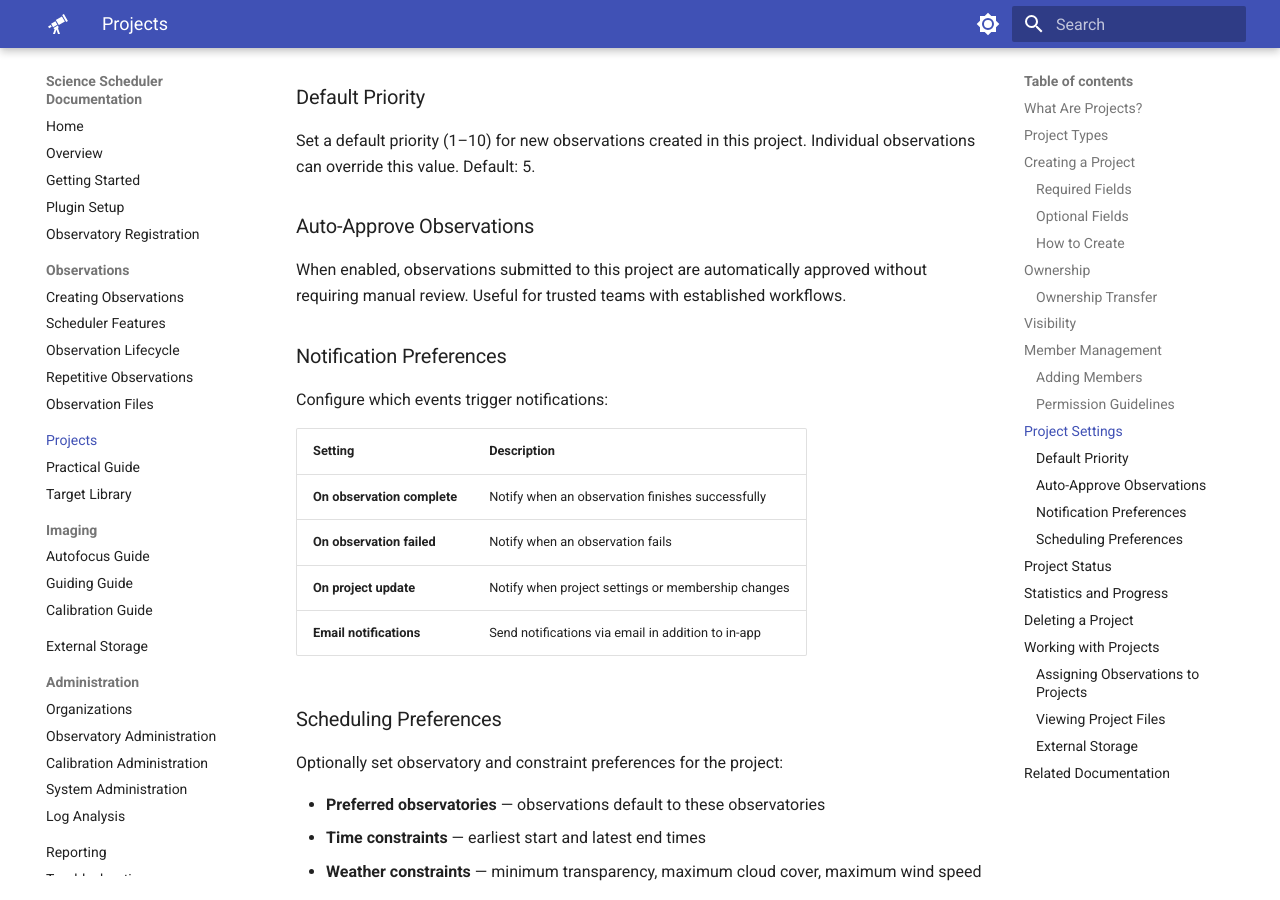
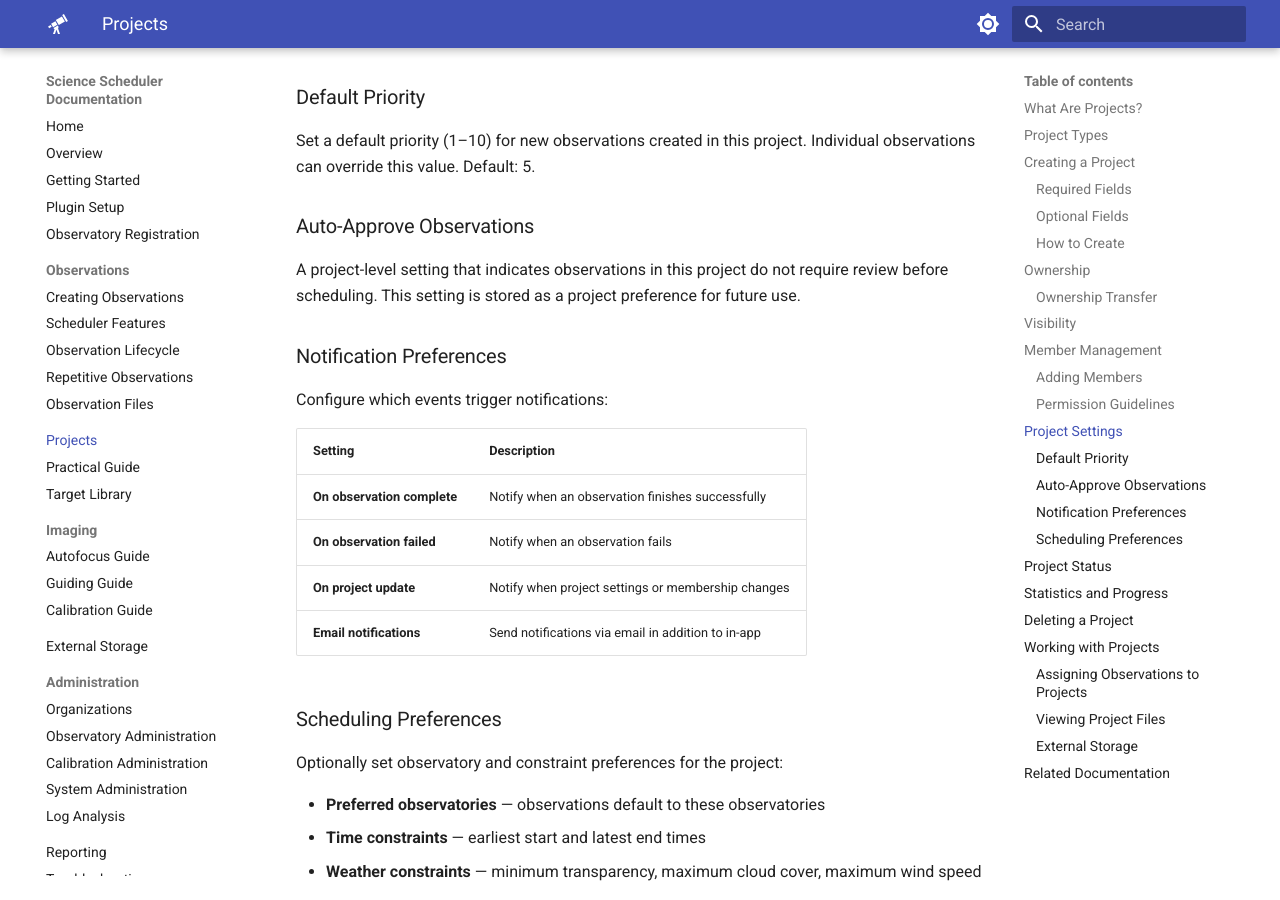
Before and after one commit to First-Light-Systems/nina-scheduler-docs, an MkDocs documentation site: the page built from docs/PROJECTS_GUIDE.md, in a window 1280 px wide and 900 px high, scrolled down 4668 px. Built offline with MkDocs 1.6.1 and Material for MkDocs 9.7.7, drawn with Linux system fonts in a browser that asks for light colours.

Commit message:
Fix auto-approve description — no observation approval workflow exists
The auto_approve_observations field is stored on projects but there is
no observation approval/review gate in the server. Reworded to avoid
implying a manual review workflow that doesn't exist.

Co-Authored-By: Claude Opus 4.6 <noreply@anthropic.com>

```diff
--- a/docs/PROJECTS_GUIDE.md
+++ b/docs/PROJECTS_GUIDE.md
@@ -138,7 +138,7 @@ Set a default priority (1–10) for new observations created in this project. In
 
 ### Auto-Approve Observations
 
-When enabled, observations submitted to this project are automatically approved without requiring manual review. Useful for trusted teams with established workflows.
+A project-level setting that indicates observations in this project do not require review before scheduling. This setting is stored as a project preference for future use.
 
 ### Notification Preferences
 
```
